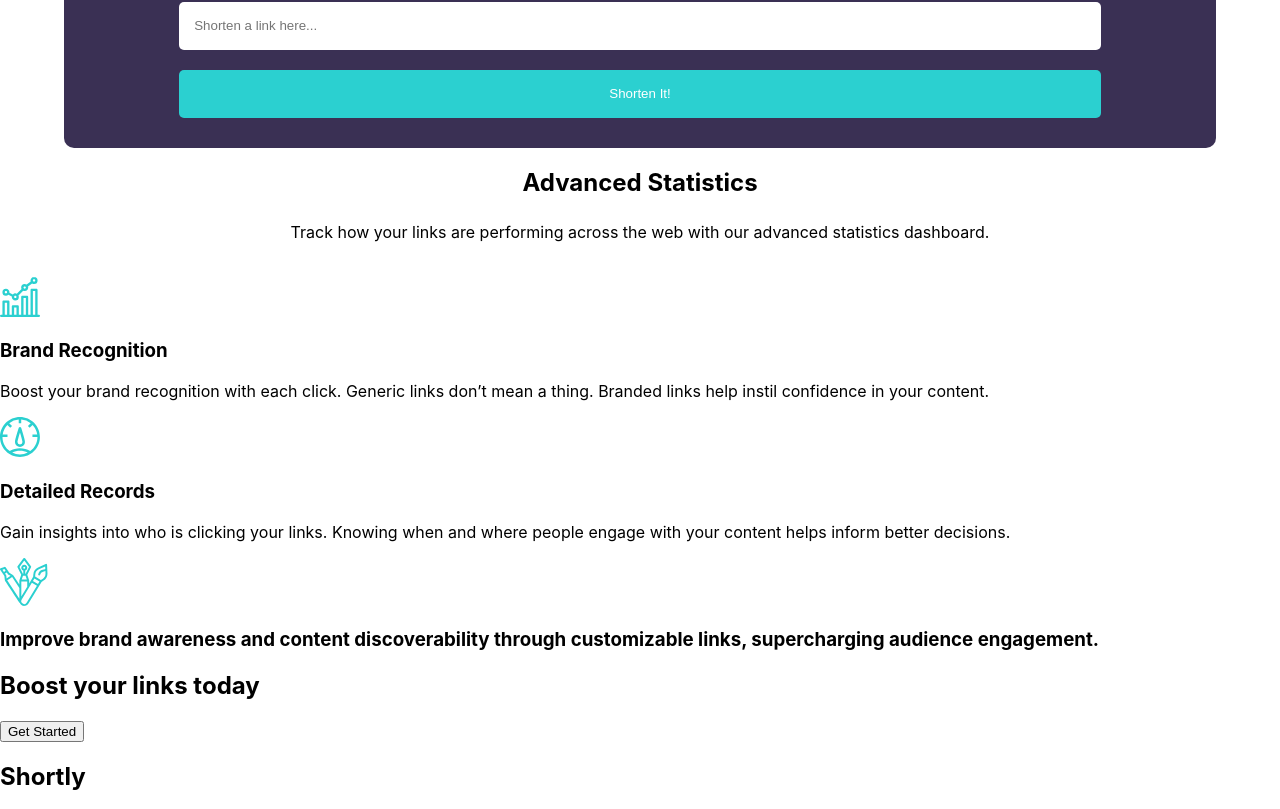
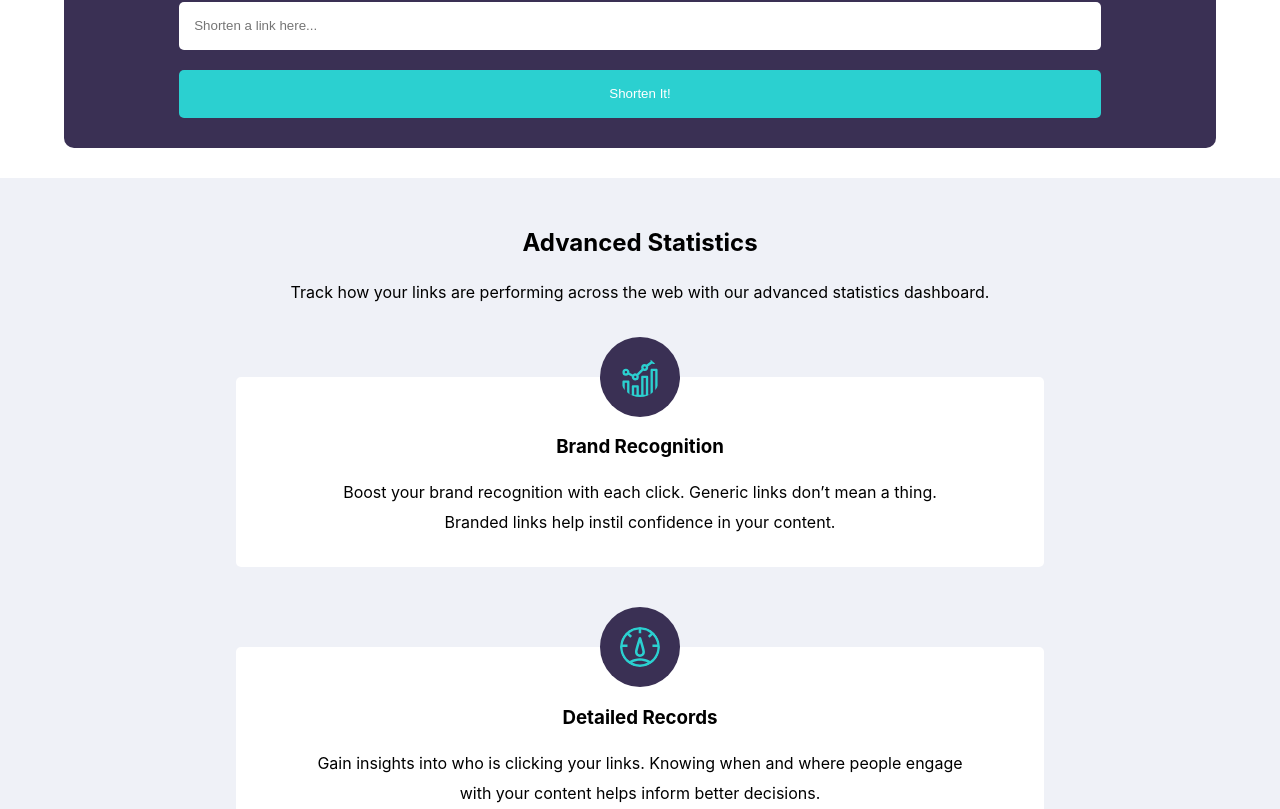
Before and after one commit to vikrambenipal/react-url-shortener-api-app, a React (Create React App) app: page / in a window 1280 px wide. Shown: the part 891-1700 px from the top of the page. Built offline with nearby package versions, Linux system fonts and the light colour scheme.

Commit message:
card styling done

```diff
--- a/src/App.js
+++ b/src/App.js
@@ -45,12 +45,20 @@ const StatisticsContainer = styled.div`
   justify-content: center;
   margin: 0 auto;
   text-align: center;
-  padding-bottom: 30px;
+  padding-bottom: 0px;
+  padding-top: 30px;
+  //margin-bottom: 50px;
+  background-color: #EFF1F7;
   p {
     width: 80%;
     line-height: 30px;
     margin: 0 auto;
   }
+`
+const CardList = styled.div`
+  background-color: #EFF1F7;
+  padding-bottom: 30px;
+  margin-top: 70px;
 `
 
 const App = () => {
@@ -70,13 +78,14 @@ const App = () => {
       <StatisticsContainer>
         <h2>Advanced Statistics</h2>
         <p>Track how your links are performing across the web with our advanced statistics dashboard.</p>
+          <CardList>
+            <Card icon={brand_rec} title={"Brand Recognition"} info={"Boost your brand recognition with each click. Generic links don’t mean a thing. Branded links help instil confidence in your content."}/>
+            <Card icon={detailed_rec} title={"Detailed Records"} info={"Gain insights into who is clicking your links. Knowing when and where people engage with your content helps inform better decisions."}/>
+            <Card icon={fully_cust} title="Fully Customizable" info={"Improve brand awareness and content discoverability through customizable links, supercharging audience engagement."}/>
+        </CardList>
       </StatisticsContainer>
 
-      <div>
-        <Card icon={brand_rec} title={"Brand Recognition"} info={"Boost your brand recognition with each click. Generic links don’t mean a thing. Branded links help instil confidence in your content."}/>
-        <Card icon={detailed_rec} title={"Detailed Records"} info={"Gain insights into who is clicking your links. Knowing when and where people engage with your content helps inform better decisions."}/>
-        <Card icon={fully_cust} title={"Improve brand awareness and content discoverability through customizable links, supercharging audience engagement."}/>
-      </div>
+
 
       <div>
         <h2>Boost your links today</h2>
--- a/src/components/Card.js
+++ b/src/components/Card.js
@@ -1,12 +1,37 @@
-import React from 'react'
+import React from 'react';
+import styled from 'styled-components';
+
+const CardContainer = styled.div`
+    display: flex;
+    flex-direction: column;
+    justify-content: center;
+    align-items: center;
+    margin: 0 auto;
+    width: 80%;
+    margin-bottom: 80px;
+    padding-bottom: 30px;
+    border-radius: 5px;
+    background-color: white;
+    img {
+        background-color: #3A3054;
+        border-radius: 50%;
+        padding: 20px;
+        margin-top: -40px;
+    }
+    p {
+        margin-top: -3px;
+        text-align: center;
+        line-height: 30px;
+    }
+`
 
 const Card = ({ icon, title, info }) => {
     return (
-        <div>
+        <CardContainer>
             <img src={icon} alt=""></img>
             <h3>{title}</h3>
             <p>{info}</p>
-        </div>
+        </CardContainer>
     )
 }
 export default Card;
--- a/src/components/Form.js
+++ b/src/components/Form.js
@@ -13,6 +13,7 @@ const FormContainer = styled.div`
     border-radius: 10px;
     padding-top: 30px;
     padding-bottom: 30px;
+    margin-bottom: 30px;
     width: 90%;
     .text, .submit {
         border: none;
```
